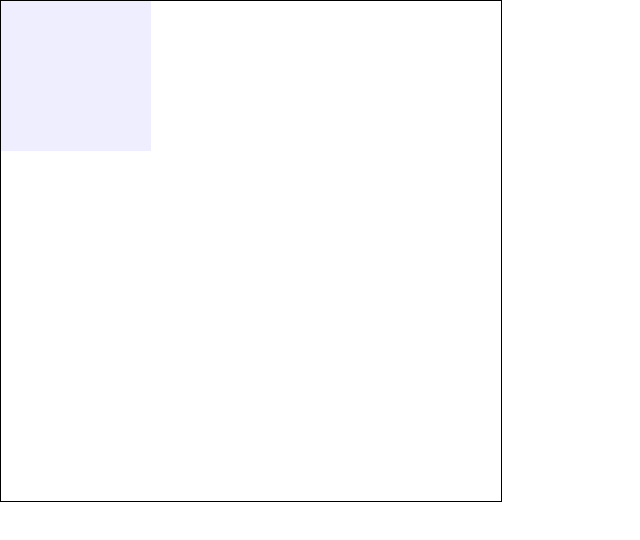
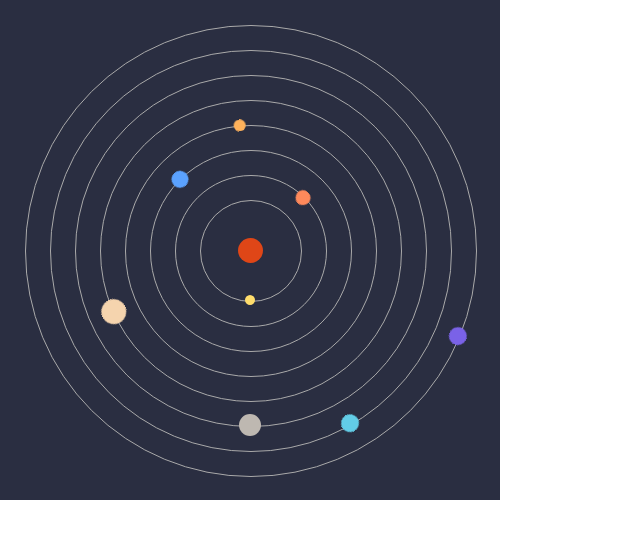
Before and after one commit to hanna-debussy/yellow, a Vue app: page /night in a window 1280 px wide. Shown: the top 540 px of the page, without its empty margins (0-640 px from the left). Built offline with nearby package versions, Linux system fonts and the light colour scheme; a web font is replaced by a local one.

Commit message:
🪐[UPDATE] made all planets

```diff
--- a/src/components/solarSystem/SolarSystem.vue
+++ b/src/components/solarSystem/SolarSystem.vue
@@ -3,35 +3,51 @@
     <div class="sun"></div>
     <div class="mercury">
       <div class="orbit"></div>
-      <div class="planet"></div>
+      <div class="planet">
+        <div class="orb"></div>
+      </div>
     </div>
     <div class="venus">
       <div class="orbit"></div>
-      <div class="planet"></div>
+      <div class="planet">
+        <div class="orb"></div>
+      </div>
     </div>
     <div class="earth">
       <div class="orbit"></div>
-      <div class="planet"></div>
+      <div class="planet">
+        <div class="orb"></div>
+      </div>
     </div>
     <div class="mars">
       <div class="orbit"></div>
-      <div class="planet"></div>
+      <div class="planet">
+        <div class="orb"></div>
+      </div>
     </div>
     <div class="jupiter">
       <div class="orbit"></div>
-      <div class="planet"></div>
+      <div class="planet">
+        <div class="orb"></div>
+      </div>
     </div>
     <div class="saturn">
       <div class="orbit"></div>
-      <div class="planet"></div>
+      <div class="planet">
+        <div class="orb"></div>
+      </div>
     </div>
     <div class="uranos">
       <div class="orbit"></div>
-      <div class="planet"></div>
+      <div class="planet">
+        <div class="orb"></div>
+      </div>
     </div>
     <div class="neptune">
       <div class="orbit"></div>
-      <div class="planet"></div>
+      <div class="planet">
+        <div class="orb"></div>
+      </div>
     </div>
   </div>
 </template>
@@ -40,27 +56,268 @@
 </script>
 
 <style>
+@keyframes spinPlanet {
+  to {
+    transform: rotate(360deg);
+  }
+}
+
 .solar-system {
   width: 100%;
   height: 100%;
   position: relative;
-  border: 1px solid #000;
+  background-color: rgb(42, 46, 65);
+  /* border: 1px solid #000; */
 }
 
-/* .mercury,
-.venus,
-.earth,
-.mars,
-.jupiter,
-.saturn,
-.uranos,
-.neptune {
+.sun {
+  width: 5%;
+  height: 5%;
+  position: absolute;
+  top: 47.5%;
+  left: 47.5%;
+  background-color: rgb(223, 70, 23);
+  border-radius: 100%;
+  border: 0px solid #000;
+}
 
-} */
+.mercury .orbit,
+.venus .orbit,
+.earth .orbit,
+.mars .orbit,
+.jupiter .orbit,
+.saturn .orbit,
+.uranos .orbit,
+.neptune .orbit {
+  width: 100%;
+  height: 100%;
+  border-radius: 100%;
+  border: 1px solid #aaa;
+}
 
 .mercury {
+  width: 20%;
+  height: 20%;
+  position: absolute;
+  top: 40%;
+  left: 40%;
+}
+
+.mercury .planet {
+  width: 100%;
+  height: 100%;
+  position: absolute;
+  top: 0;
+  left: 0;
+  animation: spinPlanet 1s linear infinite;
+  transform-origin: 50% 50%;
+}
+
+.mercury .orb {
+  width: 10px;
+  height: 10px;
+  background-color: rgb(255, 221, 108);
+  border-radius: 100%;
+  position: absolute;
+  left: calc(50% - 5px);
+  top: -5px;
+}
+
+.venus {
   width: 30%;
   height: 30%;
-  background-color: #eef;
+  position: absolute;
+  top: 35%;
+  left: 35%;
 }
+
+.venus .planet {
+  width: 100%;
+  height: 100%;
+  position: absolute;
+  top: 0;
+  left: 0;
+  animation: spinPlanet 2.4s linear infinite;
+  transform-origin: 50% 50%;
+}
+
+.venus .orb {
+  width: 15px;
+  height: 15px;
+  background-color: rgb(255, 137, 91);
+  border-radius: 100%;
+  position: absolute;
+  left: calc(50% - 7.5px);
+  top: -7.5px;
+}
+
+.earth {
+  width: 40%;
+  height: 40%;
+  position: absolute;
+  top: 30%;
+  left: 30%;
+}
+
+.earth .planet {
+  width: 100%;
+  height: 100%;
+  position: absolute;
+  top: 0;
+  left: 0;
+  animation: spinPlanet 4s linear infinite;
+  transform-origin: 50% 50%;
+}
+
+.earth .orb {
+  width: 17px;
+  height: 17px;
+  background-color: rgb(91, 162, 255);
+  border-radius: 100%;
+  position: absolute;
+  left: calc(50% - 8.5px);
+  top: -8.5px;
+}
+
+.mars {
+  width: 50%;
+  height: 50%;
+  position: absolute;
+  top: 25%;
+  left: 25%;
+}
+
+.mars .planet {
+  width: 100%;
+  height: 100%;
+  position: absolute;
+  top: 0;
+  left: 0;
+  animation: spinPlanet 7.6s linear infinite;
+  transform-origin: 50% 50%;
+}
+
+.mars .orb {
+  width: 12px;
+  height: 12px;
+  background-color: rgb(255, 178, 91);
+  border-radius: 100%;
+  position: absolute;
+  left: calc(50% - 6px);
+  top: -6px;
+}
+
+.jupiter {
+  width: 60%;
+  height: 60%;
+  position: absolute;
+  top: 20%;
+  left: 20%;
+}
+
+.jupiter .planet {
+  width: 100%;
+  height: 100%;
+  position: absolute;
+  top: 0;
+  left: 0;
+  animation: spinPlanet 11s linear infinite;
+  transform-origin: 50% 50%;
+}
+
+.jupiter .orb {
+  width: 25px;
+  height: 25px;
+  background-color: rgb(245, 212, 174);
+  border-radius: 100%;
+  position: absolute;
+  left: calc(50% - 12.5px);
+  top: -12.5px;
+}
+
+.saturn {
+  width: 70%;
+  height: 70%;
+  position: absolute;
+  top: 15%;
+  left: 15%;
+}
+
+.saturn .planet {
+  width: 100%;
+  height: 100%;
+  position: absolute;
+  top: 0;
+  left: 0;
+  animation: spinPlanet 15s linear infinite;
+  transform-origin: 50% 50%;
+}
+
+.saturn .orb {
+  width: 22px;
+  height: 22px;
+  background-color: rgb(190, 184, 177);
+  border-radius: 100%;
+  position: absolute;
+  left: calc(50% - 11px);
+  top: -11px;
+}
+
+.uranos {
+  width: 80%;
+  height: 80%;
+  position: absolute;
+  top: 10%;
+  left: 10%;
+}
+
+.uranos .planet {
+  width: 100%;
+  height: 100%;
+  position: absolute;
+  top: 0;
+  left: 0;
+  animation: spinPlanet 18s linear infinite;
+  transform-origin: 50% 50%;
+}
+
+.uranos .orb {
+  width: 18px;
+  height: 18px;
+  background-color: rgb(98, 205, 231);
+  border-radius: 100%;
+  position: absolute;
+  left: calc(50% - 9px);
+  top: -9px;
+}
+
+.neptune {
+  width: 90%;
+  height: 90%;
+  position: absolute;
+  top: 5%;
+  left: 5%;
+}
+
+.neptune .planet {
+  width: 100%;
+  height: 100%;
+  position: absolute;
+  top: 0;
+  left: 0;
+  animation: spinPlanet 24s linear infinite;
+  transform-origin: 50% 50%;
+}
+
+.neptune .orb {
+  width: 18px;
+  height: 18px;
+  background-color: rgb(122, 98, 231);
+  border-radius: 100%;
+  position: absolute;
+  left: calc(50% - 9px);
+  top: -9px;
+}
+
+
 </style>
```
